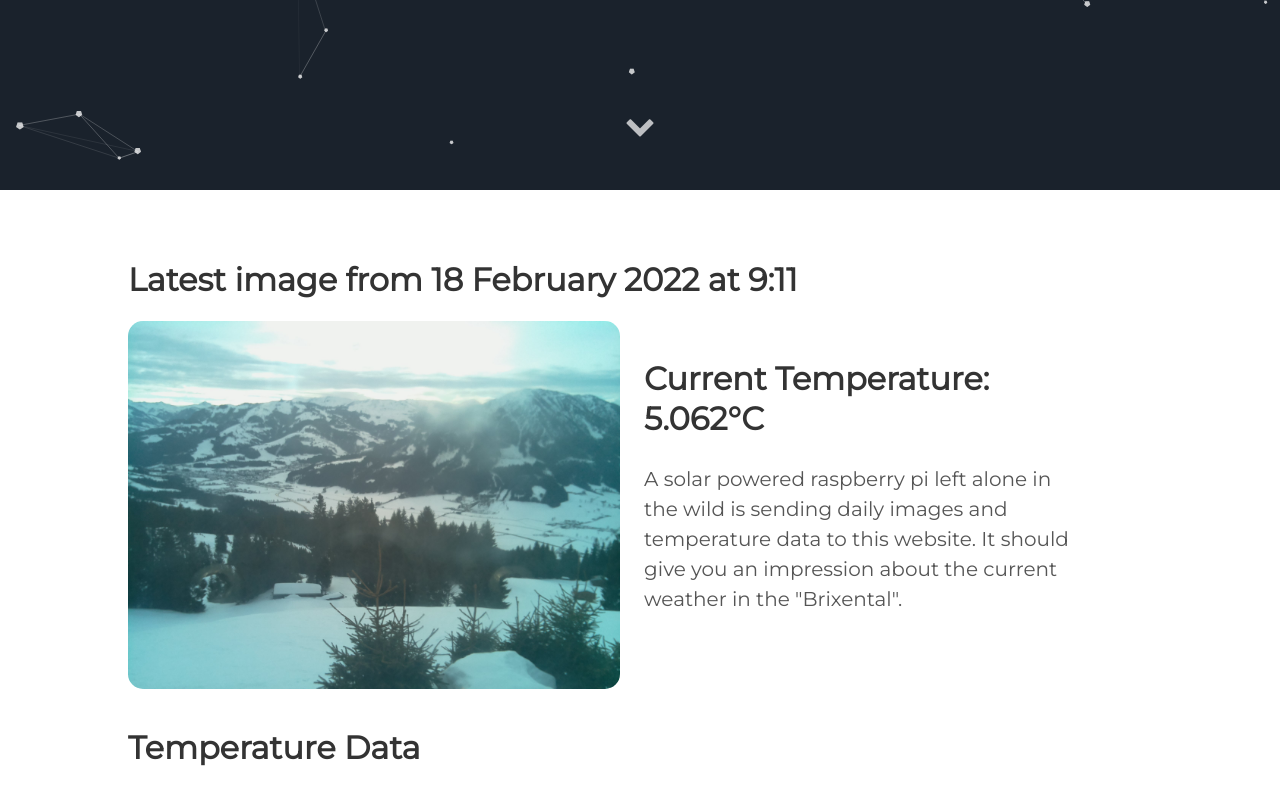
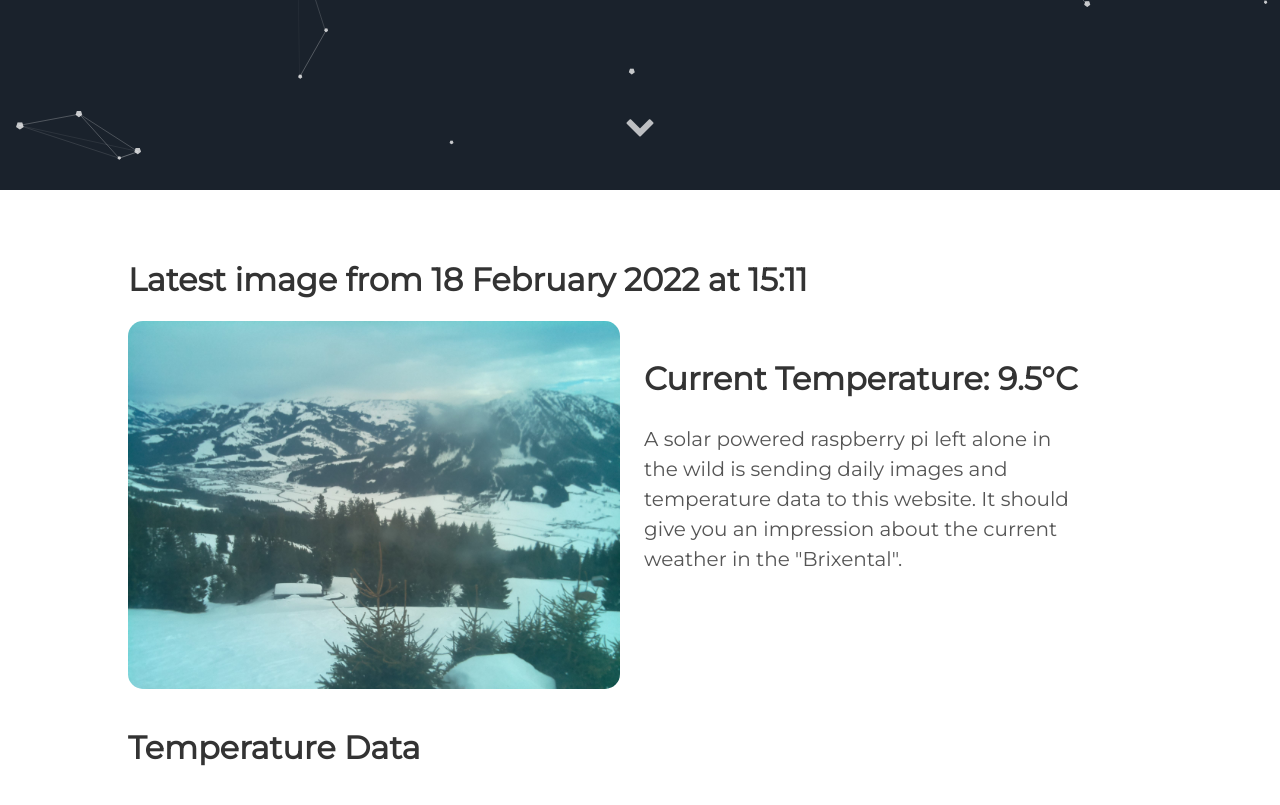
Before and after one commit to vektorious/vektorious.github.io, a Jekyll site: the page built from resources/huette.md, in a window 1280 px wide and 900 px high, scrolled down 710 px. Shown: the top 805 px of the window. Built offline with Jekyll 4.4.1, drawn with Linux system fonts in a browser that asks for light colours.

Commit message:
I'm a bot beep boop

```diff
--- a/resources/huette.md
+++ b/resources/huette.md
@@ -6,13 +6,13 @@
 description: 'Live image from the Austrian alps'
 twitter_text: ' '
 ---
-## Latest image from 18 February 2022 at  9:11
+## Latest image from 18 February 2022 at 15:11
 <div class="huette">
   <div class="huette-image">
     <img src="{{ "/assets/img/huette.jpg" | prepend: site.baseurl }}">
   </div>
   <div class="huette-text">
-        <h2>Current Temperature: 5.062°C</h2>
+        <h2>Current Temperature: 9.5°C</h2>
         <p>A solar powered raspberry pi left alone in the wild is sending daily images and temperature data to this website. It should give you an impression about the current weather in the "Brixental".</p>
 
   </div>
```
Also changed, not shown: rpi-script/2022-02-18_150946.txt (renamed from rpi-script/2022-02-18_090944.txt, +5 -5 lines), rpi-script/huette.md (+2 -2 lines), assets/img/huette.jpg, assets/img/temp_plot.png, rpi-script/temp_plot.png, 1 other file.
